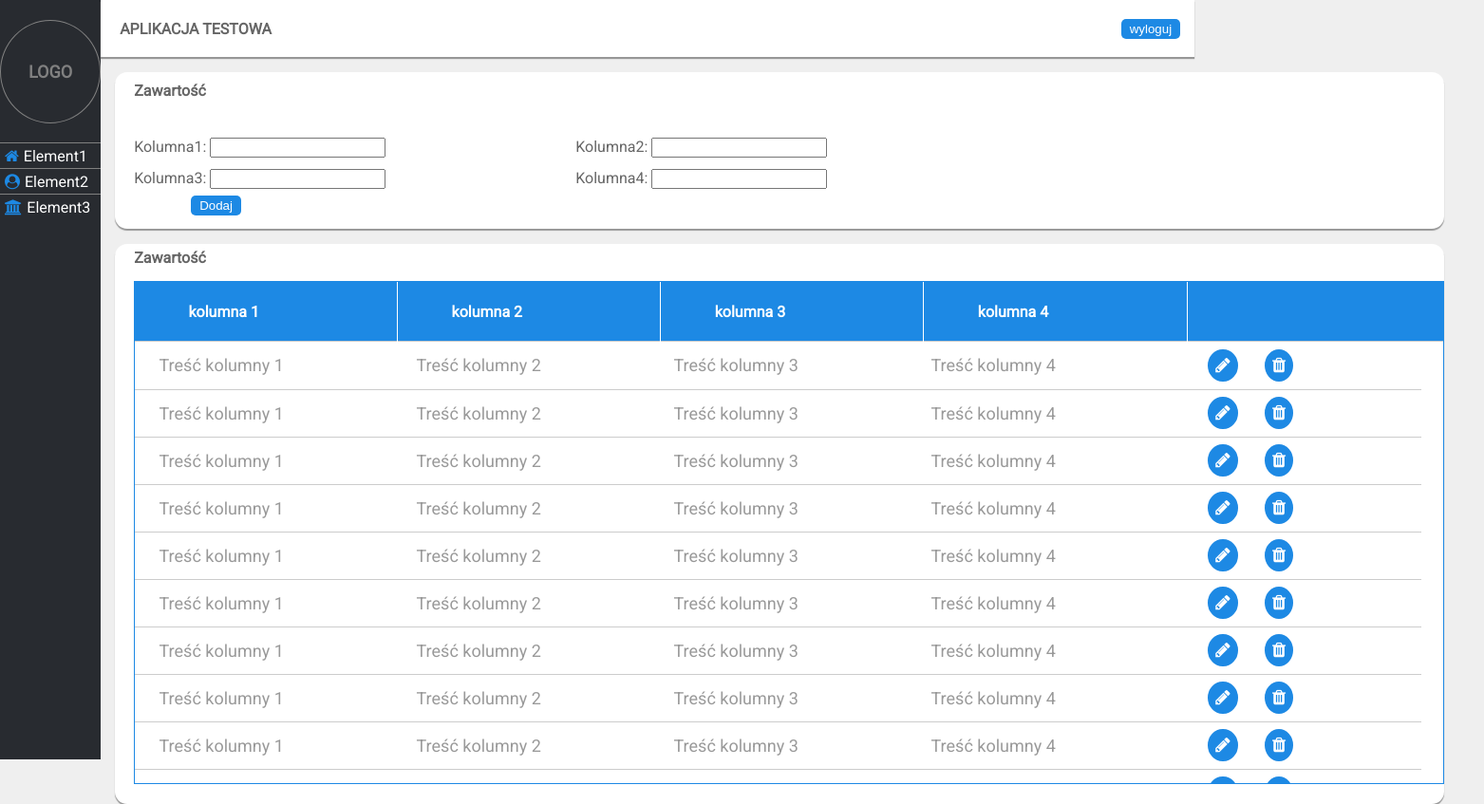
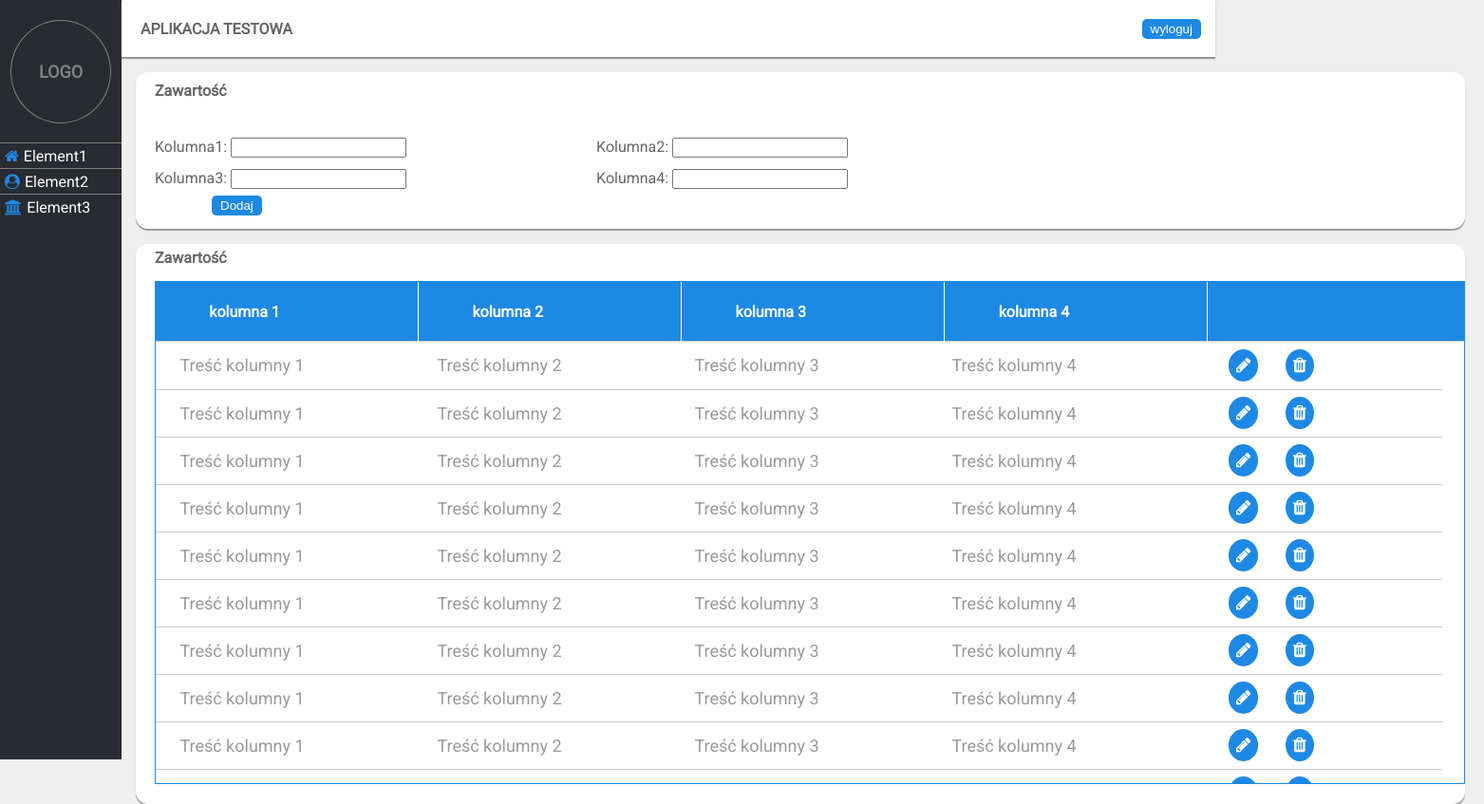
Before and after one commit to sknera/poliman, a plain HTML site: page index.html in a window 1280 px wide. Shown: the whole page at 95% size, 1563 px wide, since content can reach past the window. Drawn offline with nearby package versions, Linux system fonts and the light colour scheme.

Commit message:
Update style.css

```diff
--- a/style.css
+++ b/style.css
@@ -13,7 +13,7 @@ i {
 
 nav {
   background: #282b30;
-  width: 10vw;
+  min-width: 10vw;
   height: 100vh;
   display: flex;
   flex-direction: column;
```
